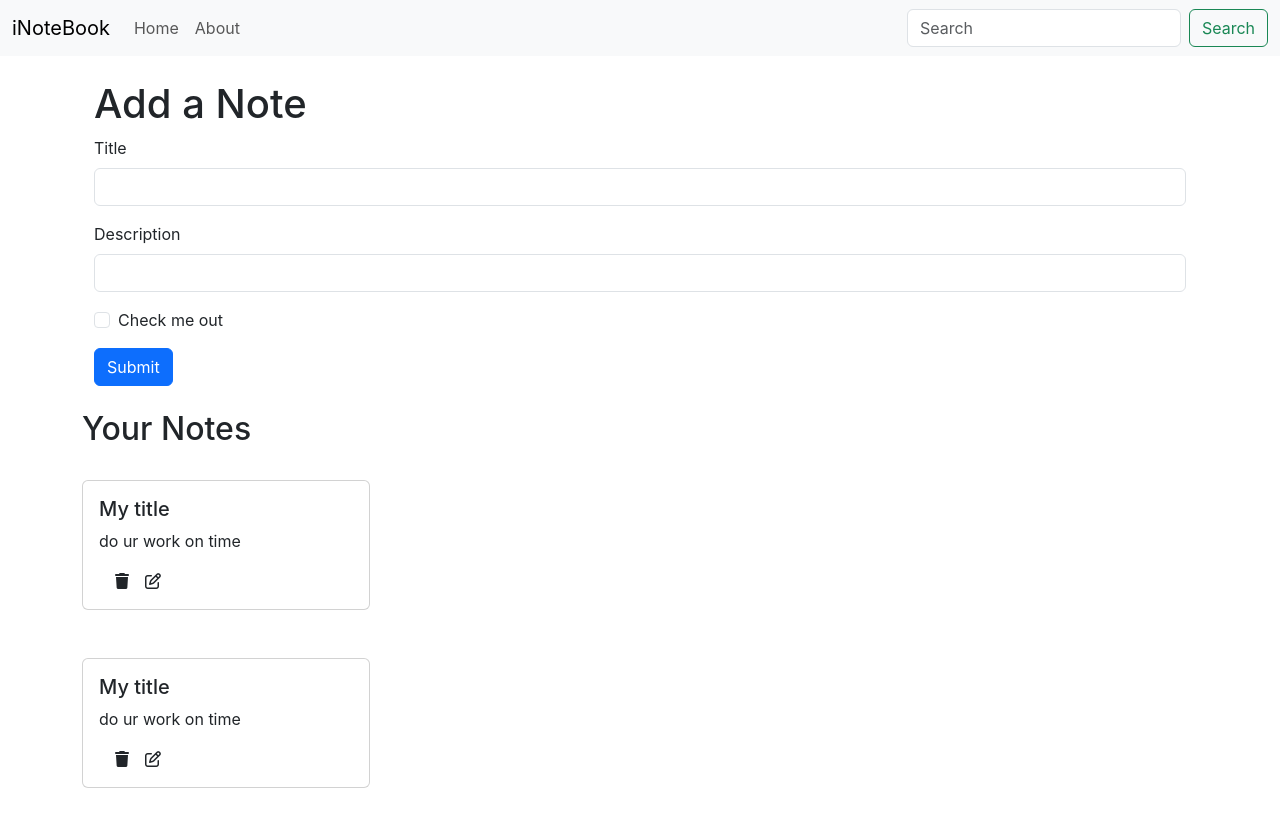
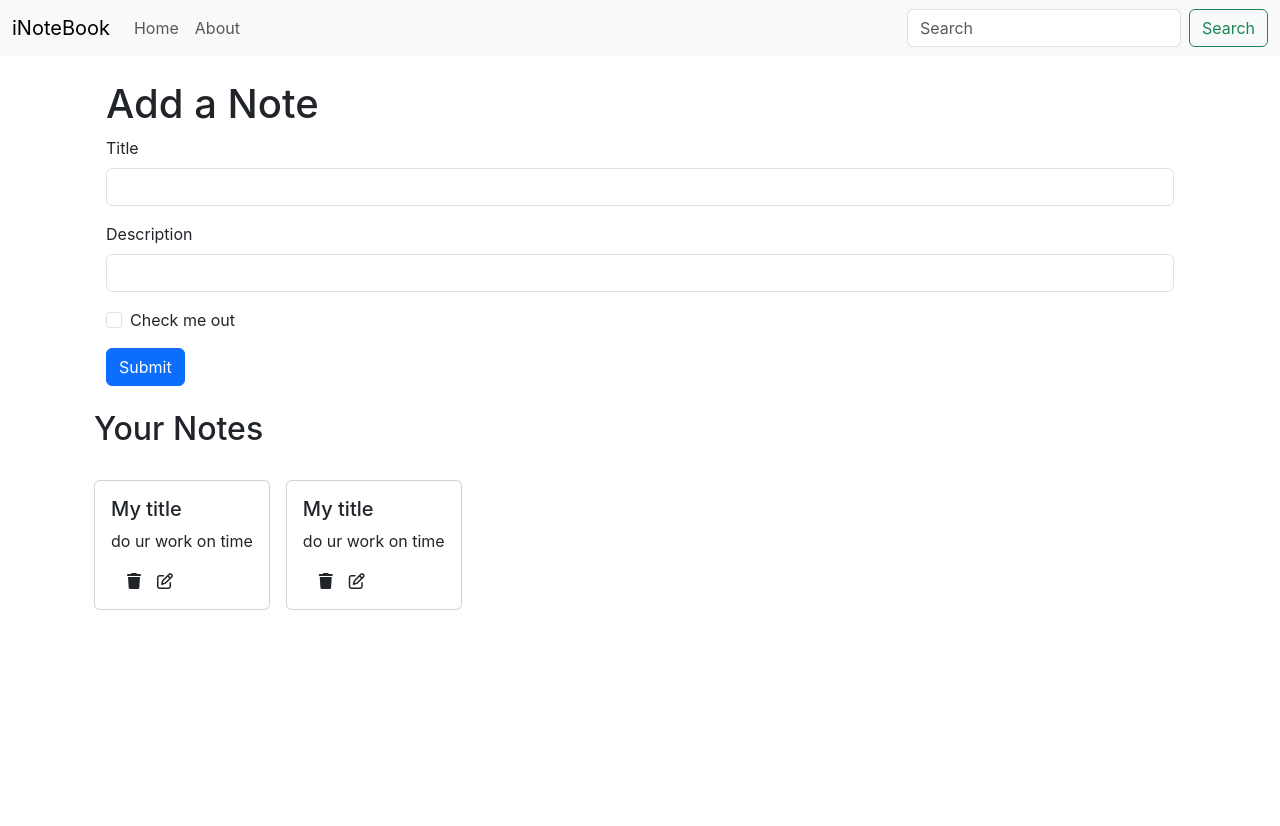
Before and after one commit to vishalchichani/Keep-Anywhere, a React (Create React App) app: page / in a window 1280 px wide. Shown: the top 826 px of the page. After the commit the page ends 800 px from the top, so only its background shows below. Built offline with nearby package versions, Linux system fonts and the light colour scheme.

Commit message:
bug fixes

```diff
--- a/src/components/AddNote.js
+++ b/src/components/AddNote.js
@@ -13,7 +13,9 @@ const AddNote = () => {
 
   const handleClick = (e) => {
     e.preventDefault();
+    console.log(note.title, note.description, note.tag)
     addNote(note.title, note.description, note.tag);
+    setNote({title:"", description:"", tag:""})
   }
   return (
     <div className="container my-4">
@@ -21,7 +23,7 @@ const AddNote = () => {
     <form>
         <div className="mb-3">
             <label for="title" className="form-label">Title</label>
-            <input type="text" class="form-control" id="title" name="title" aria-describedby="emailHelp" />
+            <input type="text" class="form-control" id="title" name="title" aria-describedby="emailHelp" onChange={handleChange} />
 
         </div>
         <div className="mb-3">
--- a/src/components/Home.js
+++ b/src/components/Home.js
@@ -5,7 +5,7 @@ const Home=() => {
 
 
     return (
-        <div className="continer my-4">
+        <div className="container my-4">
 
             <Notes />
         </div>
--- a/src/components/NoteItem.js
+++ b/src/components/NoteItem.js
@@ -4,7 +4,7 @@ const NoteItem = (props) => {
     const { note } = props
     return (
         <div classNameName="col-md-3">
-            <div className="card my-4" style={{"width": "18rem"}} >
+            <div className="card my-4"  >
                     <div className="card-body">
                         <h5 className="card-title">{note.title}</h5>
                         <p className="card-text">{note.description}</p>
--- a/src/components/Notes.js
+++ b/src/components/Notes.js
@@ -12,9 +12,13 @@ const Notes = () => {
         <AddNote />
         <div className="row my-3">
             <h2>Your Notes</h2>
+
+            <div className='d-flex flex-wrap gap-3'>
             {notes && notes.map((note) => {
                 return <NoteItem note= {note} />
             })}
+            </div>
+
 
         </div>
         </div>
```
